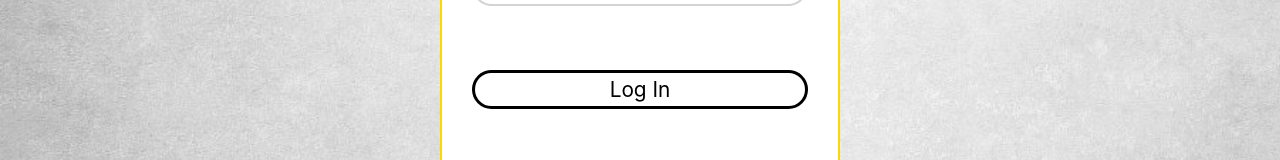
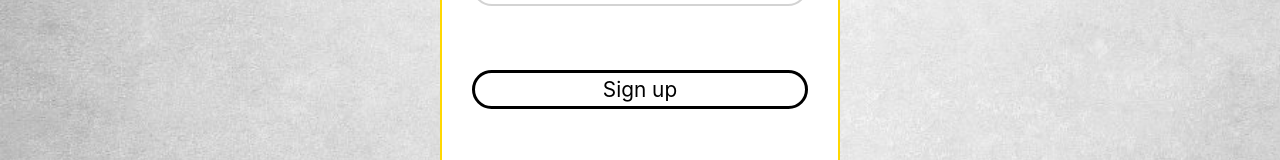
Before and after one commit to michaelenoroexe/warframeManager, an Angular app: page /registration in a window 1280 px wide. Shown: the part 436-596 px from the top of the page. Built offline with nearby package versions, Linux system fonts and the light colour scheme.

Commit message:
Login in fix

```diff
--- a/src/app/register/register.component.html
+++ b/src/app/register/register.component.html
@@ -38,7 +38,7 @@
       required
     /><br />
       <br />
-      <input type="submit" class="fadeIn fourth submit" value="Log In" />
+      <input type="submit" class="fadeIn fourth submit" value="Sign up" />
     </form>
     <br />
 
```
